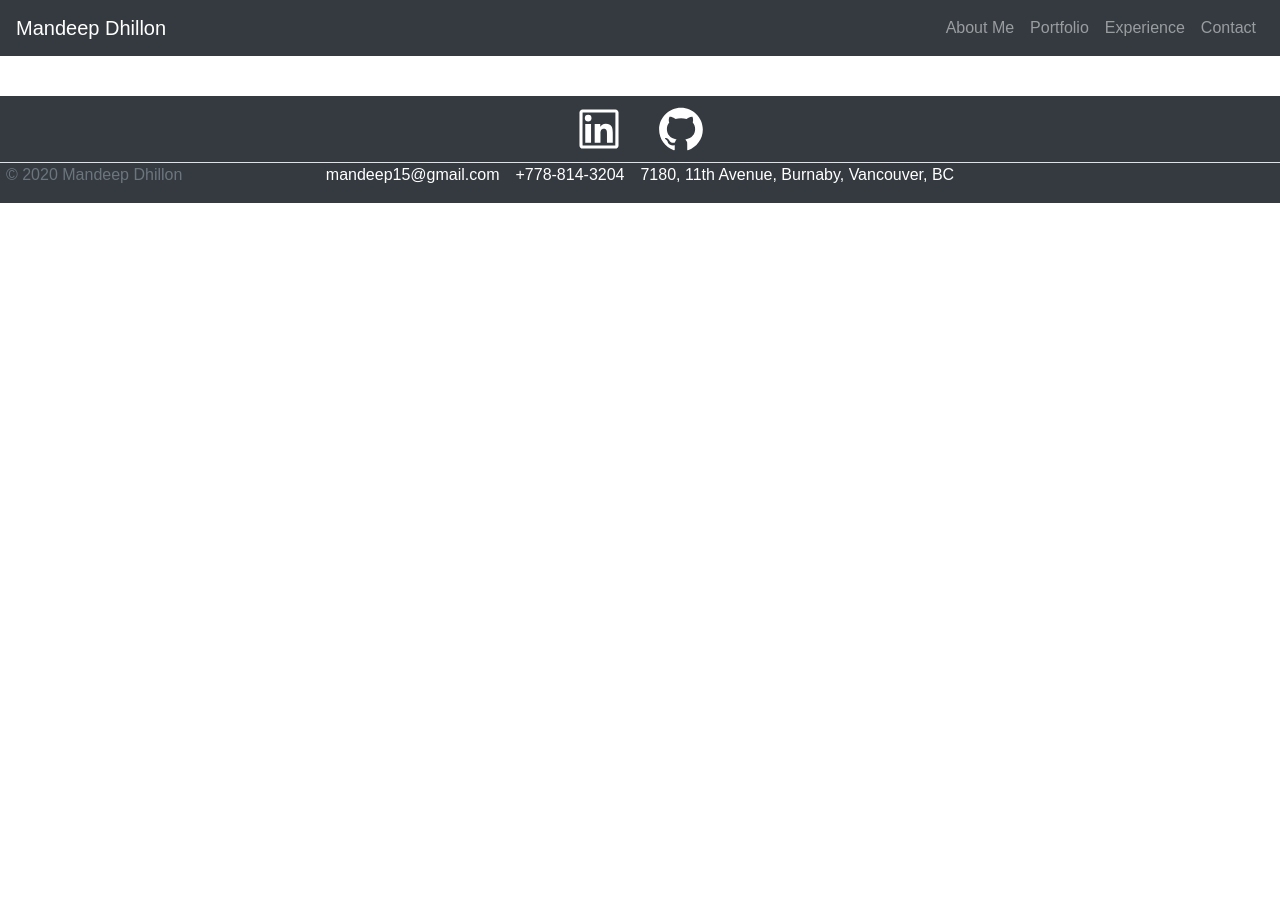
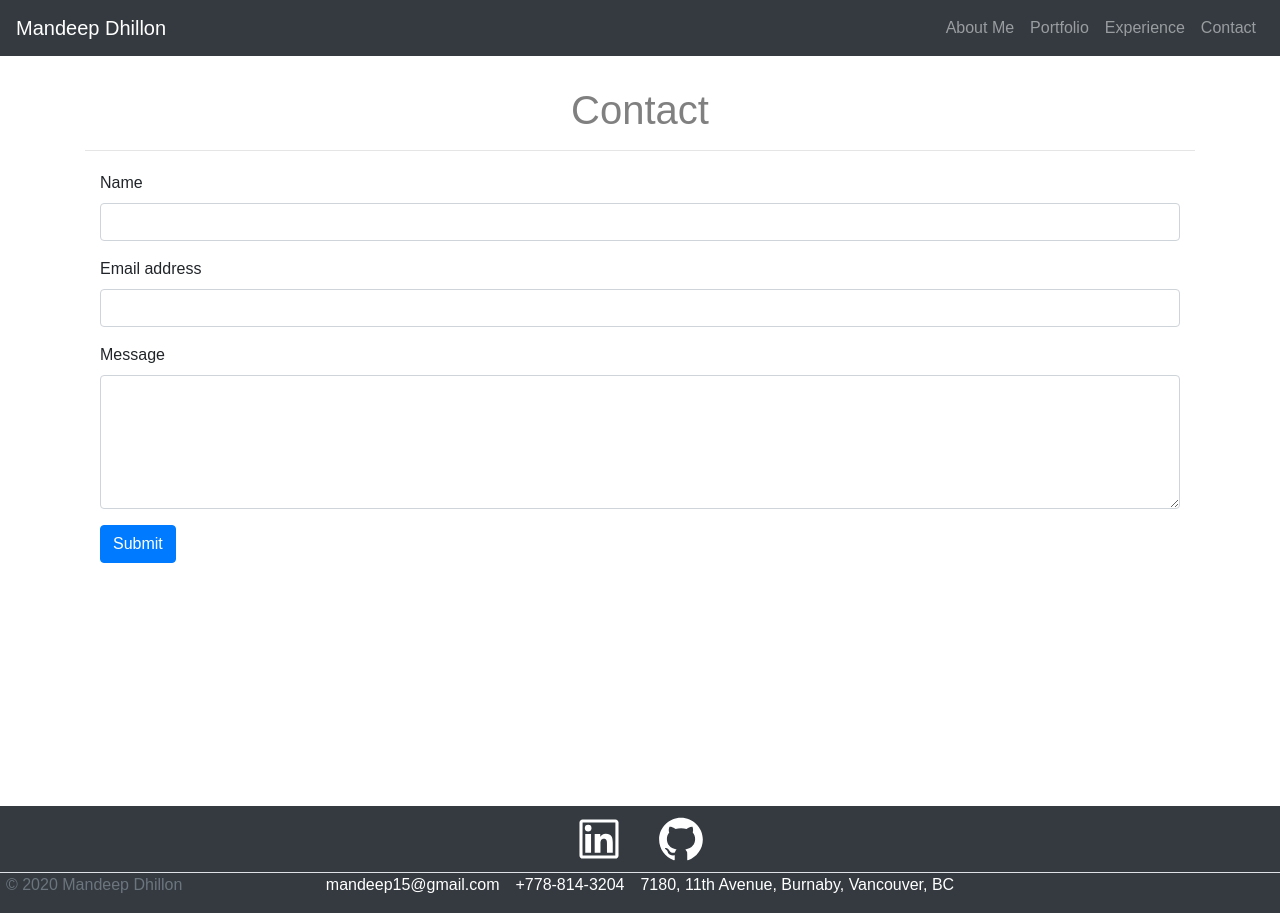
Before and after one commit to mandeep1580/portfolio-mandeep-singh-dhillon, a React (Create React App) app: page /email in a window 1280 px wide. Before the commit the page ends 800 px from the top, so only its background shows below. Built offline with nearby package versions, Linux system fonts and the light colour scheme.

Commit message:
edited app file and replaced the contact us form with a new file

```diff
--- a/public/index.html
+++ b/public/index.html
@@ -25,6 +25,7 @@
       Learn how to configure a non-root public URL by running `npm run build`.
     -->
     <title>React App</title>
+    <script id="react-dotenv" src="./env.js"></script>
   </head>
   <body>
     <noscript>You need to enable JavaScript to run this app.</noscript>
--- a/src/Components/App.js
+++ b/src/Components/App.js
@@ -5,13 +5,14 @@ import 'bootstrap/dist/css/bootstrap.min.css'
 import About from './About'
 import Skills from './Skills'
 import Resume from './Resume'
-import Contact from './Contact'
+// import Contact from './Contact'
 import Footer from './Footer'
 import '../App.css'
 // import Portfolio from './Portfolio'
 import Portfolio2 from './Portfolio2'
 import Services from './Services'
 import { BrowserRouter as Router, Route } from "react-router-dom";
+import { ContactA } from './ContactA'
 
 
 export default class App extends Component {
@@ -28,7 +29,9 @@ export default class App extends Component {
           <Route path="/portfolio2"><Portfolio2 /></Route>
           <Route path="/about"><About /></Route>
           <Route path="/experience"><Resume /></Route>
-          <Route path="/contact"><Contact /></Route>
+          {/* <Route path="/contact"><Contact /></Route> */}
+          <Route path="/email"><ContactA /></Route>
+
 
           <Footer />
         </Router>
--- a/src/Components/Contact.js
+++ b/src/Components/Contact.js
@@ -1,48 +1,60 @@
-import React, { Component } from 'react'
+// import React, { Component } from 'react'
+// // import EmailKey from './ContactA';
 
 
+// export default class Contact extends Component {
+//     render() {
 
-export default class Contact extends Component {
-    render() {
+//         // validateForm() {
+//         //     var x = document.forms["contact-form"]["fname"].value;
+//         //     if (x == "") {
+//         //       alert("Name must be filled out");
+//         // //       return false;
+//         // //     }
+//         // //   }
+//         // function onSubmit() {
+//         //     const handleSubmit = (e) => {
+//         //         e.preventDefault(); // Prevents default refresh by the browser
+//         //         Emailkey.sendForm(`gmail`, apiKey.ACCESS_TOKEN, e.target, apiKey.USER_ID)
+//         //         .then((result) => {
+//         //         alert("Message Sent, We will get back to you shortly", result.text);
+//         //         },
+//         //         (error) => {
+//         //         alert("An error occurred, Please try again", error.text);
+//         //         });
+//         //         };
+//         // }
 
-        // validateForm() {
-        //     var x = document.forms["contact-form"]["fname"].value;
-        //     if (x == "") {
-        //       alert("Name must be filled out");
-        //       return false;
-        //     }
-        //   }
-
-        return (
-            <div className="content-container">
-                <div className="container">
-                    <div className="heading">
-                        <h1>Contact</h1>
-                        <hr></hr>
-                    </div>
-                    <div className="contact">
-                        <form id="contact-form" >
-                            <div className = 'container' >
-                                <div className="form-group">
-                                    <label htmlFor="name">Name</label>
-                                    <input type="text" className="form-control" />
-                                </div>
-                                <div className="form-group">
-                                    <label htmlFor="exampleInputEmail1">Email address</label>
-                                    <input type="email" className="form-control" aria-describedby="emailHelp" />
-                                </div>
-                                <div className="form-group">
-                                    <label htmlFor="message">Message</label>
-                                    <textarea className="form-control" rows="5"></textarea>
-                                </div>
-                                <button type="submit" className="btn btn-primary" text-align="centre">Submit</button>
-                            </div>
-                        </form>
-                    </div>
-                </div>
-            </div>
+//         return (
+//             <div className="content-container">
+//                 <div className="container">
+//                     <div className="heading">
+//                         <h1>Contact</h1>
+//                         <hr></hr>
+//                     </div>
+//                     <div className="contact">
+//                         <form id="contact-form" >
+//                             <div className = 'container' >
+//                                 <div className="form-group">
+//                                     <label htmlFor="name">Name</label>
+//                                     <input type="text" className="form-control" />
+//                                 </div>
+//                                 <div className="form-group">
+//                                     <label htmlFor="exampleInputEmail1">Email address</label>
+//                                     <input type="email" className="form-control" aria-describedby="emailHelp" />
+//                                 </div>
+//                                 <div className="form-group">
+//                                     <label htmlFor="message">Message</label>
+//                                     <textarea className="form-control" rows="5"></textarea>
+//                                 </div>
+//                                 <button type="submit" className="btn btn-primary" text-align="centre" onClick="onSubmit">Submit</button>
+//                             </div>
+//                         </form>
+//                     </div>
+//                 </div>
+//             </div>
 
 
-        )
-    }
-}
+//         )
+//     }
+// }
--- /dev/null
+++ b/src/Components/ContactA.js
@@ -0,0 +1,53 @@
+import React, { useRef } from 'react'
+import emailjs from 'emailjs-com';
+// import { Input } from 'react-advanced-form-addons'
+require('dotenv').config();
+
+
+export const ContactA = () => {
+
+  const form = useRef();
+
+  const sendEmail = (e) => {
+    e.preventDefault();
+
+    emailjs.sendForm(process.env.REACT_APP_SERVICE_ID, process.env.REACT_APP_TEMPLATE_ID,
+      form.current, process.env.REACT_APP_USER_ID)
+      .then((result) => {
+        console.log(result.text);
+      }, (error) => {
+        console.log(error.text);
+      });
+  };
+
+  return (
+
+    <div className="content-container">
+      <div className="container">
+        <div className="heading">
+          <h1>Contact</h1>
+          <hr></hr>
+        </div>
+        <div className="contact">
+          <form ref={form} onSubmit={sendEmail} >
+            <div className='container' >
+              <div className="form-group">
+                <label htmlFor="name">Name</label>
+                <input type="text" className="form-control" name="user_name" />
+              </div>
+              <div className="form-group">
+                <label htmlFor="exampleInputEmail1">Email address</label>
+                <input type="email" className="form-control" name="user_email" />
+              </div>
+              <div className="form-group">
+                <label htmlFor="message">Message</label>
+                <textarea className="form-control" rows="5" name="message"></textarea>
+              </div>
+              <button type="submit" className="btn btn-primary" text-align="centre">Submit</button>
+            </div>
+          </form>
+        </div>
+      </div>
+    </div>
+  )
+}
```
